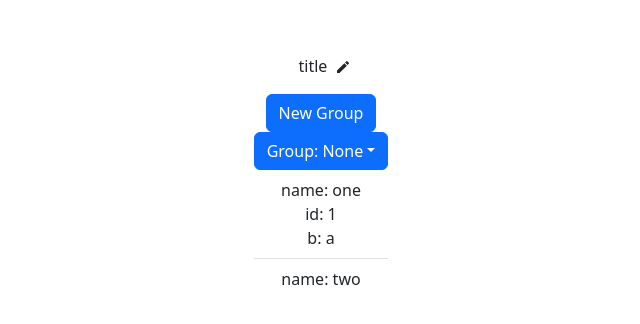
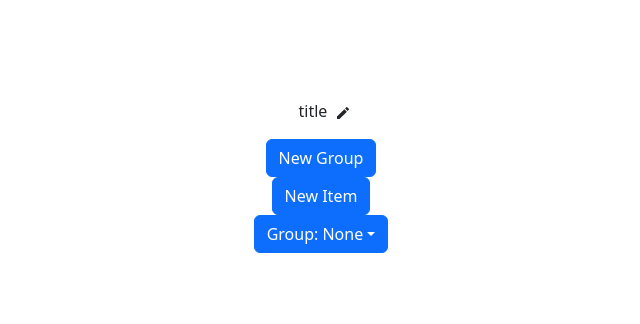
Before and after one commit to giovannialayan/listlist, a React (Vite) app: page / in a window 1280 px wide. Shown: the part 224-548 px from the top of the page, without its empty margins (319-959 px from the left). Built offline with nearby package versions, Linux system fonts and the light colour scheme.

Commit message:
added item adding and multiselect dropdown component

```diff
--- a/src/App.tsx
+++ b/src/App.tsx
@@ -7,19 +7,25 @@ import ListData from './interfaces/IListData';
 
 function App() {
   const [listTitle, setListTitle] = useState('title');
-  const [listData, setListData] = useState({ groups: ['None'], listItems: [] } as ListData);
+  const [listData, setListData] = useState({ groups: ['None'], items: [] } as ListData);
 
   const addGroup = (groupName: string) => {
     let oldGroups = listData.groups;
     oldGroups.push(groupName);
-    setListData({ groups: oldGroups, listItems: listData.listItems });
+    setListData({ groups: oldGroups, items: listData.items });
+  };
+
+  const addItem = (itemName: string, itemGroups: string[]) => {
+    let oldItems = listData.items;
+    oldItems.push({ name: itemName, groups: itemGroups, groupPositions: [] });
+    setListData({ groups: listData.groups, items: listData.items });
   };
 
   return (
     <>
       <ListTitle editTitle={setListTitle}>{listTitle}</ListTitle>
-      <ListControls addGroup={addGroup}></ListControls>
-      <ListGroup listData={[{ name: 'one', id: '1', b: 'a' }, { name: 'two' }]} listGroups={listData.groups}></ListGroup>
+      <ListControls groups={listData.groups} addGroup={addGroup} addItem={addItem}></ListControls>
+      <ListGroup listData={listData}></ListGroup>
     </>
   );
 }
--- /dev/null
+++ b/src/components/AddControl.tsx
@@ -0,0 +1,54 @@
+import { Button } from 'react-bootstrap';
+import { useState } from 'react';
+import MultiSelectDropdown from './MultiSelectDropdown';
+
+interface Props {
+  children: string;
+  onSubmit: (data: { text: string; selections: string[] }) => void;
+  dropdownOptions: { id: number; label: string; default: boolean }[];
+}
+
+function AddControl({ children, onSubmit, dropdownOptions }: Props) {
+  const [inputText, setInputText] = useState('');
+  const [dropdownSelections, setDropdownSelections] = useState([] as string[]);
+
+  const handleSubmit = (text: string, selections: string[]) => {
+    if (text.trim() !== '') {
+      onSubmit({ text, selections });
+      setInputText('');
+    }
+  };
+
+  return (
+    <>
+      <input
+        type='text'
+        value={inputText}
+        onChange={(e) => setInputText(e.currentTarget.value)}
+        onKeyDown={(e) => {
+          if (e.key === 'Enter') {
+            handleSubmit(inputText, dropdownSelections);
+          }
+        }}
+        autoFocus
+      ></input>
+      {dropdownOptions.length > 0 && (
+        <MultiSelectDropdown
+          options={dropdownOptions}
+          onChange={(selections) => {
+            setDropdownSelections(selections);
+          }}
+        ></MultiSelectDropdown>
+      )}
+      <Button
+        onClick={() => {
+          handleSubmit(inputText, dropdownSelections);
+        }}
+      >
+        {children}
+      </Button>
+    </>
+  );
+}
+
+export default AddControl;
--- a/src/components/ListControls.tsx
+++ b/src/components/ListControls.tsx
@@ -1,15 +1,20 @@
 import Button from 'react-bootstrap/Button';
 import '../styles/ListControls.css';
 import { useState, useRef } from 'react';
+import AddControl from './AddControl';
 
 interface Props {
+  groups: string[];
   addGroup: (groupName: string) => void;
+  addItem: (itemName: string, itemGroups: string[]) => void;
 }
 
-function ListControls({ addGroup }: Props) {
+function ListControls({ groups, addGroup, addItem }: Props) {
   const [groupEditMode, setGroupEditMode] = useState(false);
   const [newGroup, setNewGroup] = useState('');
   const groupInputRef = useRef<HTMLInputElement>(null);
+
+  const [itemAddMode, setItemAddMode] = useState(false);
 
   const handleNewGroup = (groupName: string) => {
     addGroup(groupName);
@@ -48,7 +53,6 @@ function ListControls({ addGroup }: Props) {
             <Button
               onClick={() => {
                 setGroupEditMode(true);
-                console.log(groupInputRef.current);
                 if (groupInputRef.current) {
                   groupInputRef.current.focus();
                 }
@@ -59,6 +63,34 @@ function ListControls({ addGroup }: Props) {
           </>
         )}
       </div>
+      <div>
+        {itemAddMode && (
+          <>
+            <AddControl
+              onSubmit={(data) => {
+                addItem(data.text, data.selections);
+                setItemAddMode(false);
+              }}
+              dropdownOptions={groups.map((group, index) => {
+                return { id: index, label: group, default: index == 0 };
+              })}
+            >
+              Add Item
+            </AddControl>
+          </>
+        )}
+        {!itemAddMode && (
+          <>
+            <Button
+              onClick={() => {
+                setItemAddMode(true);
+              }}
+            >
+              New Item
+            </Button>
+          </>
+        )}
+      </div>
     </div>
   );
 }
--- a/src/components/ListGroup.tsx
+++ b/src/components/ListGroup.tsx
@@ -1,20 +1,20 @@
 import { Dropdown, DropdownButton } from 'react-bootstrap';
 import ListItem from './ListItem';
 import { useState } from 'react';
+import ListData from '../interfaces/IListData';
 
 interface Props {
-  listData: { [key: string]: string }[];
-  listGroups: string[];
+  listData: ListData;
 }
 
-function ListGroup({ listData, listGroups }: Props) {
+function ListGroup({ listData }: Props) {
   const [currentGroup, setCurrentGroup] = useState('None');
 
   return (
     <div>
       <div>
         <DropdownButton title={`Group: ${currentGroup}`}>
-          {listGroups.map((group, index) => {
+          {listData.groups.map((group, index) => {
             return (
               <Dropdown.Item key={index} onClick={() => setCurrentGroup(group)}>
                 {group}
@@ -24,8 +24,8 @@ function ListGroup({ listData, listGroups }: Props) {
         </DropdownButton>
       </div>
       <ul className='list-group list-group-flush'>
-        {listData.map((data, index) => {
-          return <ListItem key={index} item={data}></ListItem>;
+        {listData.items.map((data, index) => {
+          return <ListItem key={index} item={data.name}></ListItem>;
         })}
       </ul>
     </div>
--- a/src/components/ListItem.tsx
+++ b/src/components/ListItem.tsx
@@ -1,17 +1,11 @@
 interface Props {
-  item: { [key: string]: string };
+  item: string;
 }
 
 function ListItem({ item }: Props) {
   return (
     <li className='list-group-item'>
-      {Array.from(Object.keys(item)).map((data, index) => {
-        return (
-          <div key={index}>
-            {data}: {item[data]}
-          </div>
-        );
-      })}
+      <div>{item}</div>
     </li>
   );
 }
--- /dev/null
+++ b/src/components/MultiSelectDropdown.tsx
@@ -0,0 +1,59 @@
+import { useState } from 'react';
+import { Form } from 'react-bootstrap';
+
+interface Props {
+  options: { id: number; label: string; default: boolean }[];
+  onChange: (selections: string[]) => void;
+}
+
+function MultiSelectDropdown({ options, onChange }: Props) {
+  const [selectedOptions, setSelectedOptions] = useState([] as number[]);
+  const [isOpen, setIsOpen] = useState(false);
+
+  const handleOptionChange = (id: number, checked: boolean) => {
+    let tempSelectedOptions = selectedOptions;
+
+    if (checked) {
+      tempSelectedOptions.push(id);
+    } else {
+      tempSelectedOptions = tempSelectedOptions.filter((optionId) => optionId !== id);
+    }
+
+    setSelectedOptions(tempSelectedOptions);
+
+    let selections = options.filter((option) => tempSelectedOptions.includes(option.id) || option.default).map((option) => option.label);
+
+    onChange(selections);
+  };
+
+  return (
+    <div className={`dropdown ${isOpen ? 'show' : ''}`}>
+      <button
+        className='btn btn-secondary dropdown-toggle'
+        type='button'
+        id='multiSelectDropdown'
+        onClick={() => {
+          setIsOpen(!isOpen);
+        }}
+      >
+        Select Options
+      </button>
+      <div className={`dropdown-menu ${isOpen ? 'show' : ''}`} aria-labelledby='multiSelectDropdown'>
+        {options.map((option) => (
+          <Form.Check
+            disabled={option.default}
+            key={option.id}
+            type='checkbox'
+            id={`option_${option.id}`}
+            label={option.label}
+            checked={selectedOptions.includes(option.id) || option.default}
+            onChange={(e) => handleOptionChange(option.id, e.currentTarget.checked)}
+            value={option.id}
+          />
+        ))}
+      </div>
+    </div>
+  );
+}
+
+export default MultiSelectDropdown;
--- a/src/interfaces/IItem.ts
+++ b/src/interfaces/IItem.ts
@@ -1,5 +1,7 @@
 interface Item {
-  data: { [key: string]: string };
+  name: string;
+  groups: string[];
+  groupPositions: number[];
 }
 
 export default Item;
--- a/src/interfaces/IListData.ts
+++ b/src/interfaces/IListData.ts
@@ -1,6 +1,8 @@
+import Item from './IItem';
+
 interface ListData {
   groups: string[];
-  listItems: { [key: string]: string }[];
+  items: Item[];
 }
 
 export default ListData;
```
